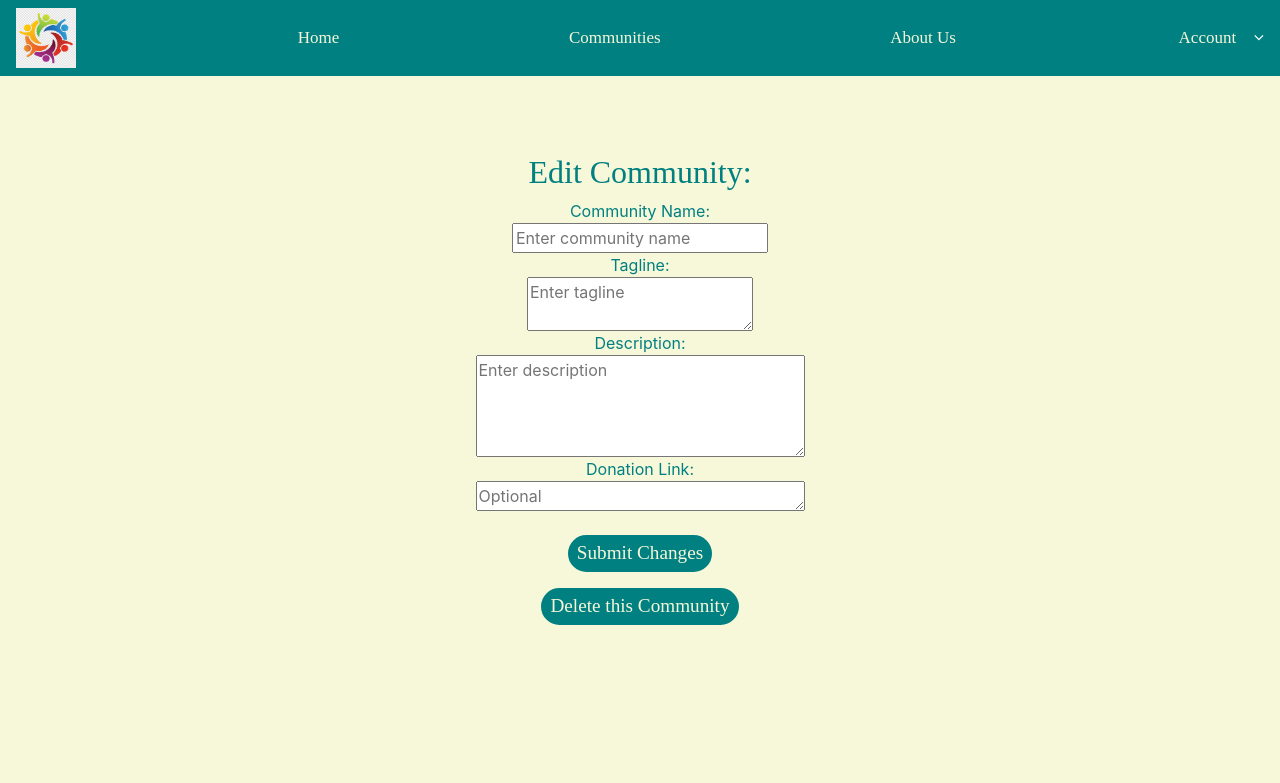
After one commit to maliabsi/finalProject-group8, a Flask app: template templates/edit_community.html in a window 1280 px wide. The commit adds this page. Shown: the top 783 px of the page. Run offline with Flask 2, Linux system fonts and the light colour scheme; the template is opened without the code that fills it, so the values that code supplies are empty; some libraries are stand-ins or nearby versions.

Commit message:
added edit functionality :)

```diff
--- /dev/null
+++ b/templates/edit_community.html
@@ -0,0 +1,67 @@
+<html>
+
+<head>
+    <link rel="stylesheet" href="https://cdn.jsdelivr.net/npm/bootstrap@4.0.0/dist/css/bootstrap.min.css"
+        integrity="sha384-Gn5384xqQ1aoWXA+058RXPxPg6fy4IWvTNh0E263XmFcJlSAwiGgFAW/dAiS6JXm" crossorigin="anonymous">
+    <link rel="stylesheet" href="static/style.css">
+    <link rel="stylesheet" href="static/visit_style.css">
+    <link href="//maxcdn.bootstrapcdn.com/font-awesome/4.5.0/css/font-awesome.min.css" rel="stylesheet">
+    <link rel="icon" href="/static/logo.jpeg">
+</head>
+
+<body>
+    <nav>
+        <div class="navbar">
+            <img src="static/logo.jpeg" alt="logo" class="logo">
+            <a href="/">Home</a>
+            <a href="communities">Communities</a>
+            <a href="about">About Us</a>
+            <div class="dropdown">
+                <button class="dropbtn">Account</button>
+                <div class="dropdown-content">
+                    <div class="logout_button">
+                        {% if authenticated %}
+                        <a href="handle_logout"> Logout </a>
+                        {% else %}
+                        <a href="login">Login </a>
+                        {% endif %}
+                        <a href="profile">Your Profile</a>
+                    </div>
+                </div>
+            </div>
+        </div>
+    </nav>
+    <br><br> <br>
+
+    <div class=" center">
+        <h2>Edit Community: </h2>
+        <form method="POST" action="/new_community_handler">
+            Community Name: <br>
+            <input type="text" name="community_name" placeholder="Enter community name" required>
+            <br>
+            Tagline: <br>
+            <textarea name="tagline" placeholder="Enter tagline" rows="2" cols="20" required></textarea>
+            <br>
+            Description: <br>
+            <textarea name="description" placeholder="Enter description" rows="4" cols="30" required></textarea>
+            <br>
+            Donation Link:
+            <br>
+            <textarea name="donation_link" placeholder="Optional" rows="1" cols="30"></textarea>
+            <br><br>
+            <input class="join" type="submit" value="Submit Changes">
+            <br>
+            <input type="hidden" name="status" value="edit">
+            <input type="hidden" name="community_id" value={{community.id}}>
+        </form>
+        <form method="POST" action="/edit_community_handler">
+            <input type="hidden" name="Community_id" value={{community.id}}>
+            <input type="hidden" name="status" value="delete">
+            <input class="join" type="submit" value="Delete this Community">
+        </form>
+    </div>
+
+
+</body>
+
+</html>
--- a/templates/visit_community.html
+++ b/templates/visit_community.html
@@ -43,11 +43,12 @@
 
         {% if authenticated %}
         {% if owned %}
-        <form method="POST" action="/edit_community_handler">
+        <form method="POST" action="/edit_community">
+            <input type="hidden" name="comm_id" value={{community.id}}>
             <input type="hidden" name="status" value="edit">
             <input class="join" type="submit" value="Edit this Community">
         </form>
-        <form method="POST" action="/edit_community_handler">
+        <form method="POST" action="/edit_community">
             <input type="hidden" name="comm_id" value={{community.id}}>
             <input type="hidden" name="status" value="delete">
             <input class="join" type="submit" value="Delete this Community">
```
